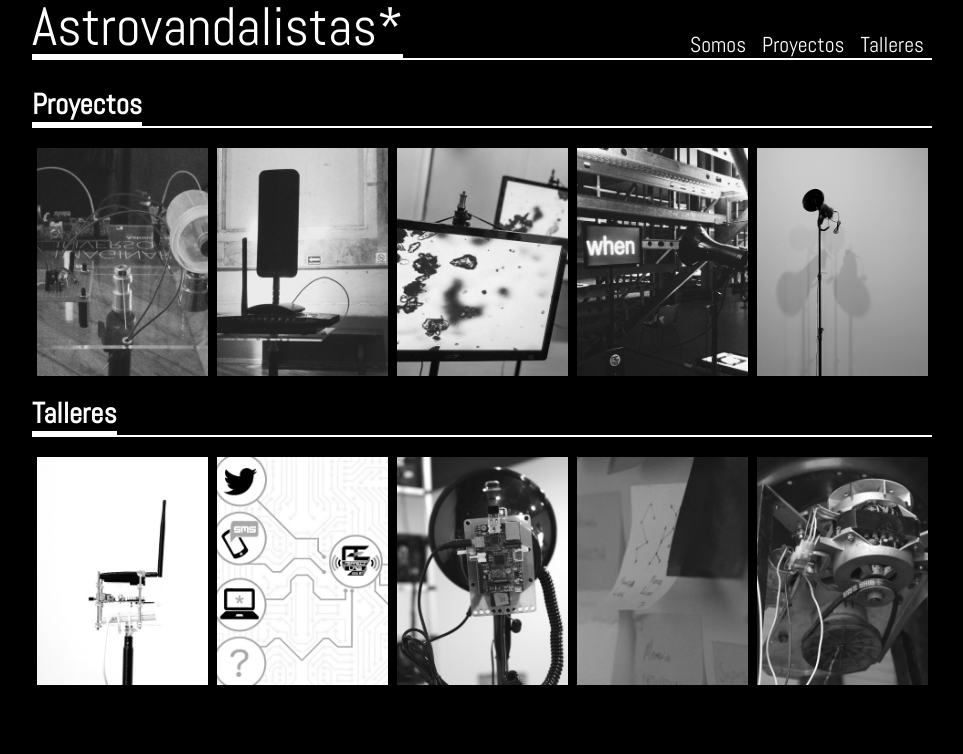
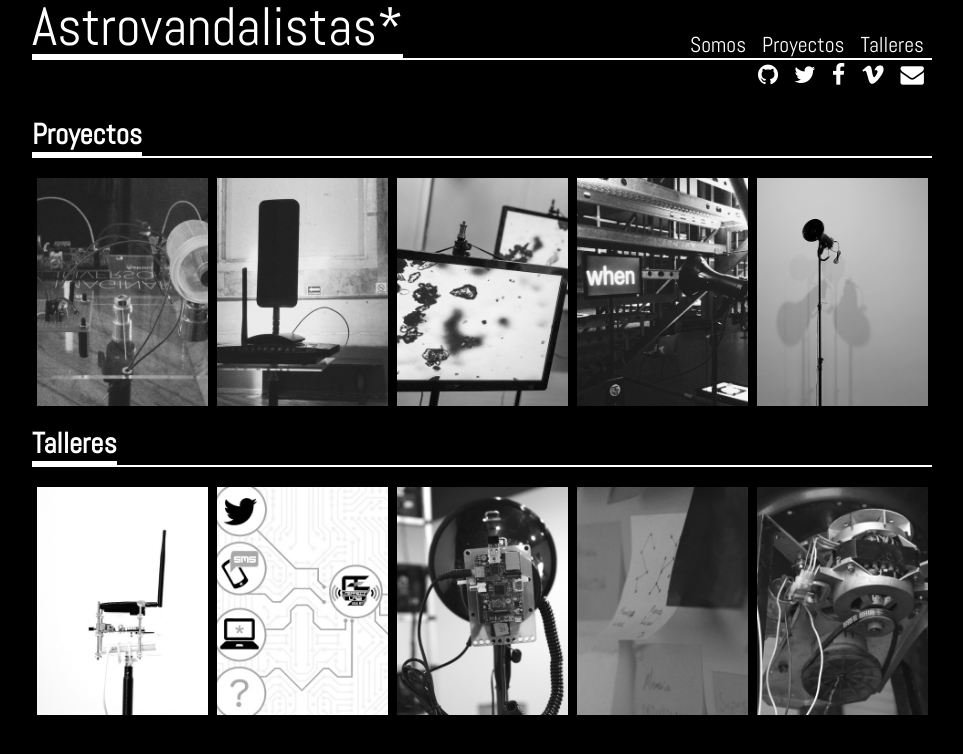
Before and after one commit to astrovandalistas/astrovandalistas.cc, a Jekyll site: the page built from _pages/index.md, in a window 1280 px wide. Shown: the top 754 px of the page, without its empty margins (158-1121 px from the left). Built offline with Jekyll 4.4.1, drawn with Linux system fonts in a browser that asks for light colours; nearby versions of some CDN libraries.

Commit message:
adds social icons to menu

```diff
--- a/_config.yml
+++ b/_config.yml
@@ -37,7 +37,7 @@ social:
   youtube: ""
   vimeo: "https://vimeo.com/astrovandalistas"
   soundcloud: ""
-  email: "somos@astrovandalistas.cc"
+  envelope: "mailto:somos@astrovandalistas.cc"
 twitter_user: "@astrovandalista"
 
 # prose.io
--- a/_includes/head.html
+++ b/_includes/head.html
@@ -7,6 +7,7 @@
 
 <link rel="stylesheet" href="{{ site.baseurl }}/css/main.css">
 <link href="https://fonts.googleapis.com/css?family=Abel|Source+Code+Pro:400" rel="stylesheet" type="text/css">
+<link rel="stylesheet" href="https://maxcdn.bootstrapcdn.com/font-awesome/4.5.0/css/font-awesome.min.css">
 <link rel="shortcut icon" type="image/x-icon" href="{{ site.baseurl }}/media/favicons/favicon.ico">
 
 {% if page.swipebox %}
--- a/_includes/navbar.html
+++ b/_includes/navbar.html
@@ -9,10 +9,17 @@
   <div class="menu-pages">
     {% for page in site.pages %}
       {% if page.menu == true %}
-        <a class="menu-item" href = "{{ site.baseurl }}{{page.url}}">{{ page.title }}</a>
+        <a class="menu-item" href="{{ site.baseurl }}{{page.url}}">{{ page.title }}</a>
       {% endif %}
     {% endfor %}
+    <div class="menu-social-mobile">
+      {% include socialbar.html %}
+    </div>
   </div>
+</div>
+
+<div class="menu-social-desktop">
+  {% include socialbar.html %}
 </div>
 
 <script>
--- /dev/null
+++ b/_includes/socialbar.html
@@ -0,0 +1,7 @@
+{% for social in site.social %}
+  {% unless social[1] == "" %}
+    <a class="menu-item" href="{{ social[1] }}" target="_blank">
+      <i class="fa fa-{{ social[0] }}"></i>
+    </a>
+  {% endunless %}
+{% endfor %}
--- a/css/main.scss
+++ b/css/main.scss
@@ -70,6 +70,17 @@ body {
     display: block;
   }
 
+  .menu-title {
+    display: none;
+    border-bottom: none;
+
+    @include media-query(DESKTOP) {
+      display: block;
+      border-bottom: 4px solid #fff;
+    }
+  }
+}
+
 .menu-item {
   padding: 0;
 }
@@ -77,12 +88,6 @@ body {
 .menu-title {
   margin: 0;
   padding: 0;
-    border-bottom: 4px solid #fff;
-    display: none;
-
-    @include media-query(DESKTOP) {
-      display: block;
-    }
 }
 
 .menu-pages {
@@ -94,6 +99,7 @@ body {
     flex-direction: row;
   }
 }
+
 .menu-pages .menu-item {
   width: 100%;
   text-align: center;
@@ -103,6 +109,35 @@ body {
     border-bottom: none;
     margin: 0 8px;
   }
+}
+
+.menu-social-desktop {
+  display: none;
+  flex-direction: row;
+  justify-content: flex-end;
+
+  @include media-query(DESKTOP) {
+    display: flex;
+  }
+
+  .menu-item {
+    padding: 0 8px;
+  }
+}
+
+.menu-social-mobile {
+  display: flex;
+  flex-direction: row;
+  align-items: flex-start;
+  margin: 0 auto;
+
+  @include media-query(DESKTOP) {
+    display: none;
+  }
+
+  .menu-item {
+    border-bottom: none;
+    padding: 0 8px;
   }
 }
 
```
Lines whose indentation alone changed are shown as unchanged.
